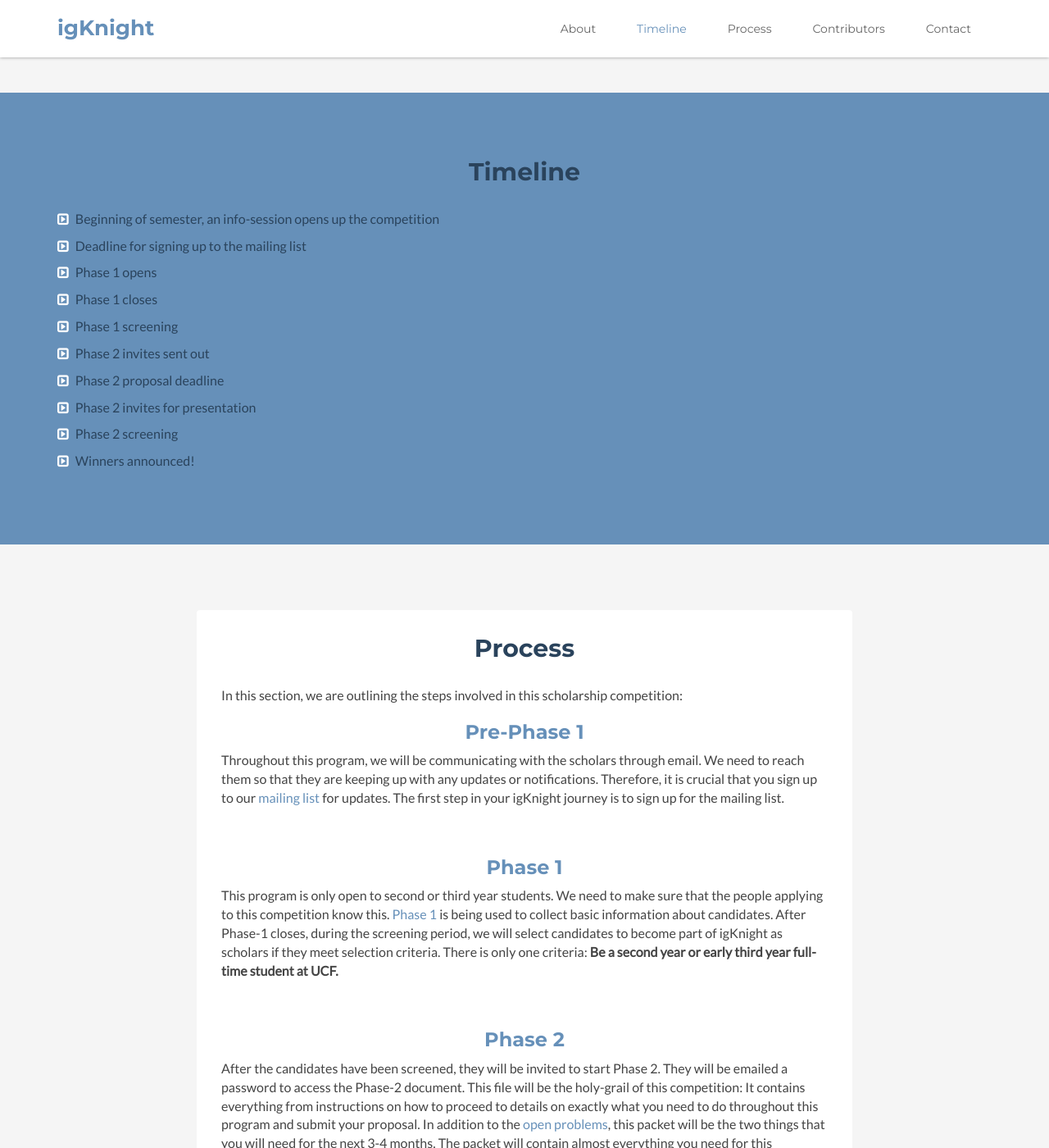
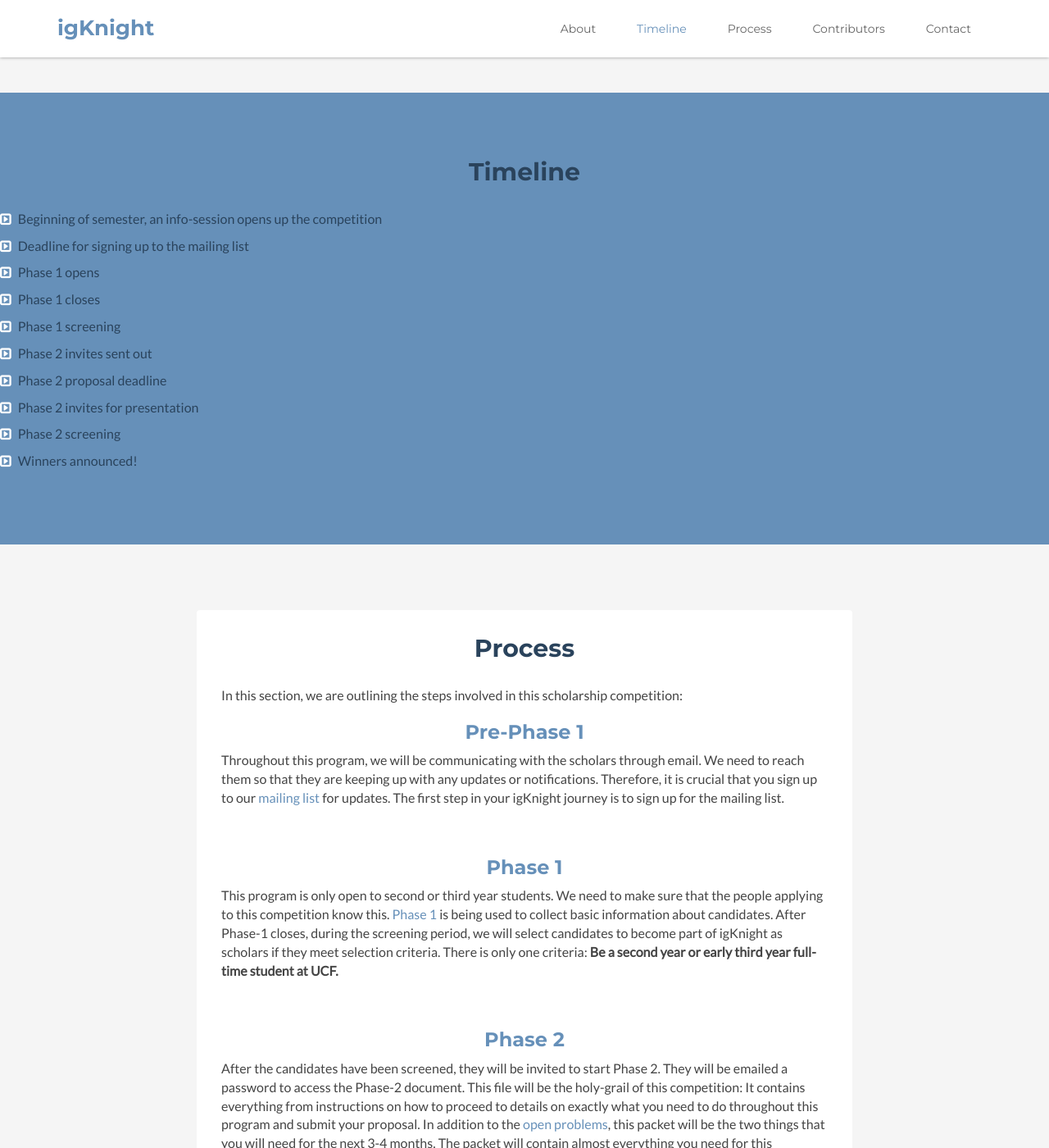
Before and after one commit to igknight/igknight.github.io, a Jekyll site: the page built from index.html, in a window 1280 px wide and 1400 px high, scrolled down 1372 px. Shown: the whole window at 82% size. Built offline with Jekyll 4.4.1, drawn with Linux system fonts in a browser that asks for light colours; nearby versions of some CDN libraries.

```diff
--- a/_includes/features.html
+++ b/_includes/features.html
@@ -1,13 +1,8 @@
-<style type="text/css">
-    ul ul { margin-left: 1.5em; padding-left: 1.5em; }
-</style>
-
-    <!-- ******FEATURES****** -->
+ <!-- ******FEATURES****** -->
     <section id="features" class="features section">
-        <div class="container">
+        <div class="cta-container">
             <h2 class="title text-center">Timeline</h2>
 
-            <div class="cta-container">
             <div class="speech-bubble">
 
             <ul class="feature-list list-unstyled">
@@ -22,8 +17,7 @@
                 <li><i class="fa fa-caret-square-o-right"></i> Phase 2 screening</li>
                 <li><i class="fa fa-caret-square-o-right"></i> Winners announced!</li>
             </ul>
+
             </div><!--//speech-bubble-->
             </div><!--//cta-container-->
-
-        </div><!--//container-->
     </section><!--//features-->
```
